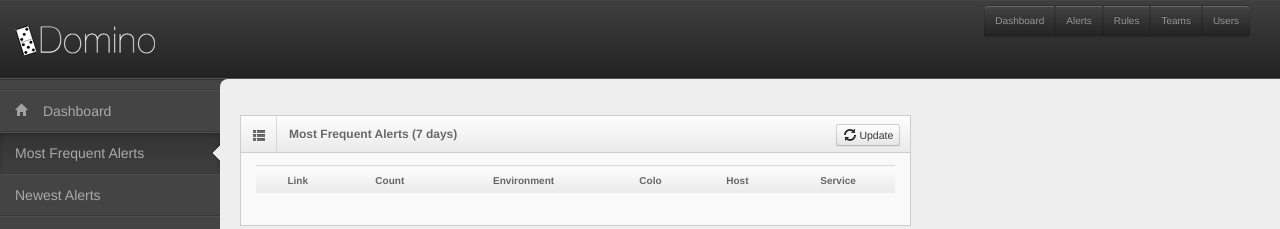
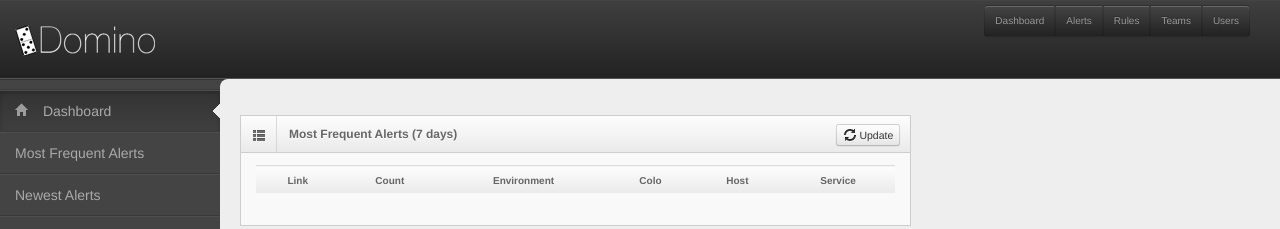
Before and after one commit to marlier/domino, a plain HTML site: page www/templates/index.html in a window 1280 px wide. Shown: the top 229 px of the page. Drawn offline with Linux system fonts and the light colour scheme; no server answers; files whose address does not match are found by name.

Commit message:
minor bug fixes

```diff
--- a/www/static/css/base.css
+++ b/www/static/css/base.css
@@ -67,6 +67,7 @@ div.select2-drop {
 #alerts #sort,
 #alerts #presets {
 	margin-right: 15px;
+	margin-top: 4px;
 }
 
 #status #acktime {
--- a/www/templates/index.html
+++ b/www/templates/index.html
@@ -23,8 +23,8 @@
             <div id="sidebar">
                 <a href="#" class="visible-phone"><i class="icon icon-home"></i> Dashboard</a>
                 <ul>
-                    <li><a href="/"><i class="icon icon-home"></i> <span>Dashboard</span></a></li>
-                    <li class='active'><a href="#frequent">Most Frequent Alerts</a></li>
+                    <li class="active"><a href="/"><i class="icon icon-home"></i> <span>Dashboard</span></a></li>
+                    <li><a href="#frequent">Most Frequent Alerts</a></li>
                     <li><a href="#newest">Newest Alerts</a></li>
                     <li><a href="#oldest">Oldest Alerts</a></li>
                     <li><a href="#custom_graph">Custom Graphing</a></li>
```
Also changed, not shown: www/templates/detail.html (+2 -2 lines).
